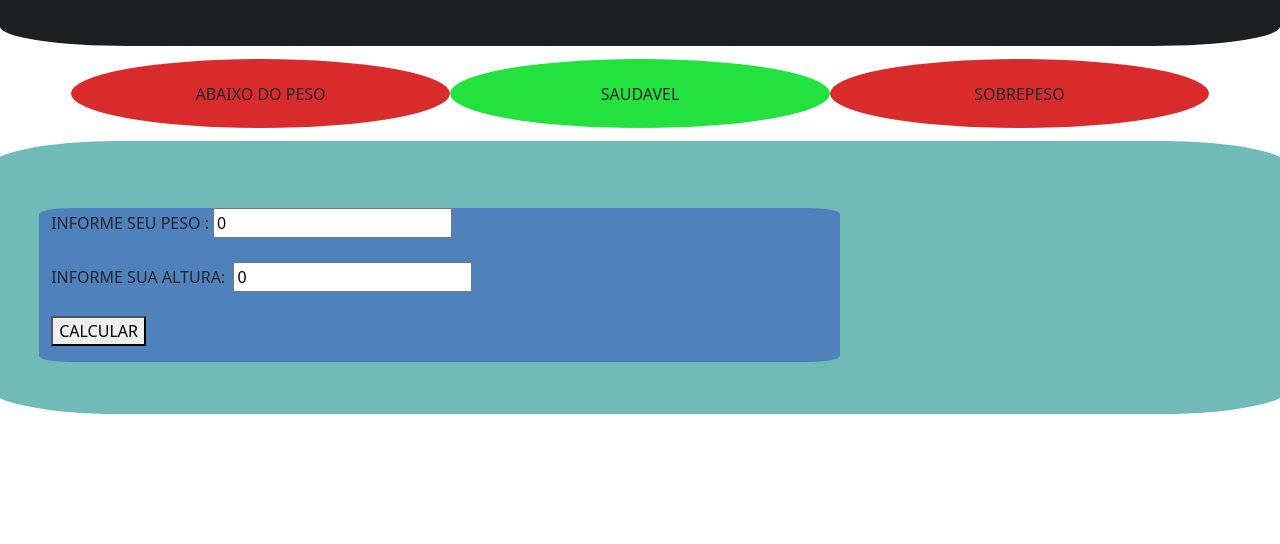
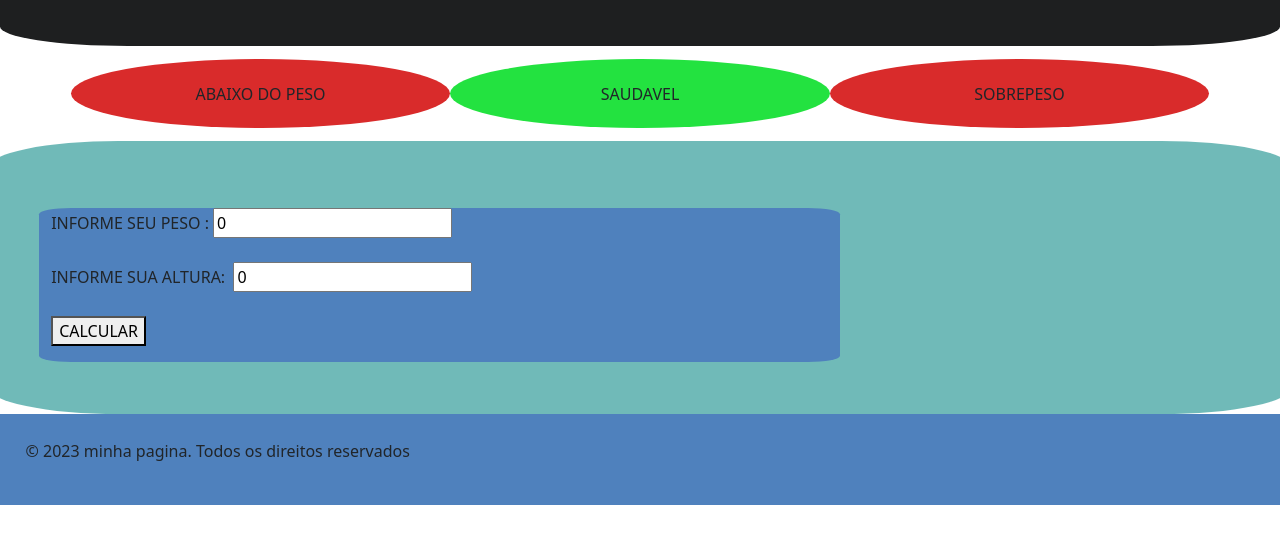
Before and after one commit to Dorgival10/imc1, a plain HTML site: page index.html in a window 1280 px wide. Shown: the part 150-694 px from the top of the page. Drawn offline with nearby package versions, Linux system fonts and the light colour scheme.

Commit message:
Update index.html

```diff
--- a/index.html
+++ b/index.html
@@ -54,7 +54,13 @@
         </section>
 
     </main>
+    <footer>
+        <div style="padding: 2%;; background-color: #4F81BD;">
 
+                <p>&copy; 2023 minha pagina. Todos os direitos reservados</p>
+
+        </div>
+    </footer>
 
 
 </body>
```
